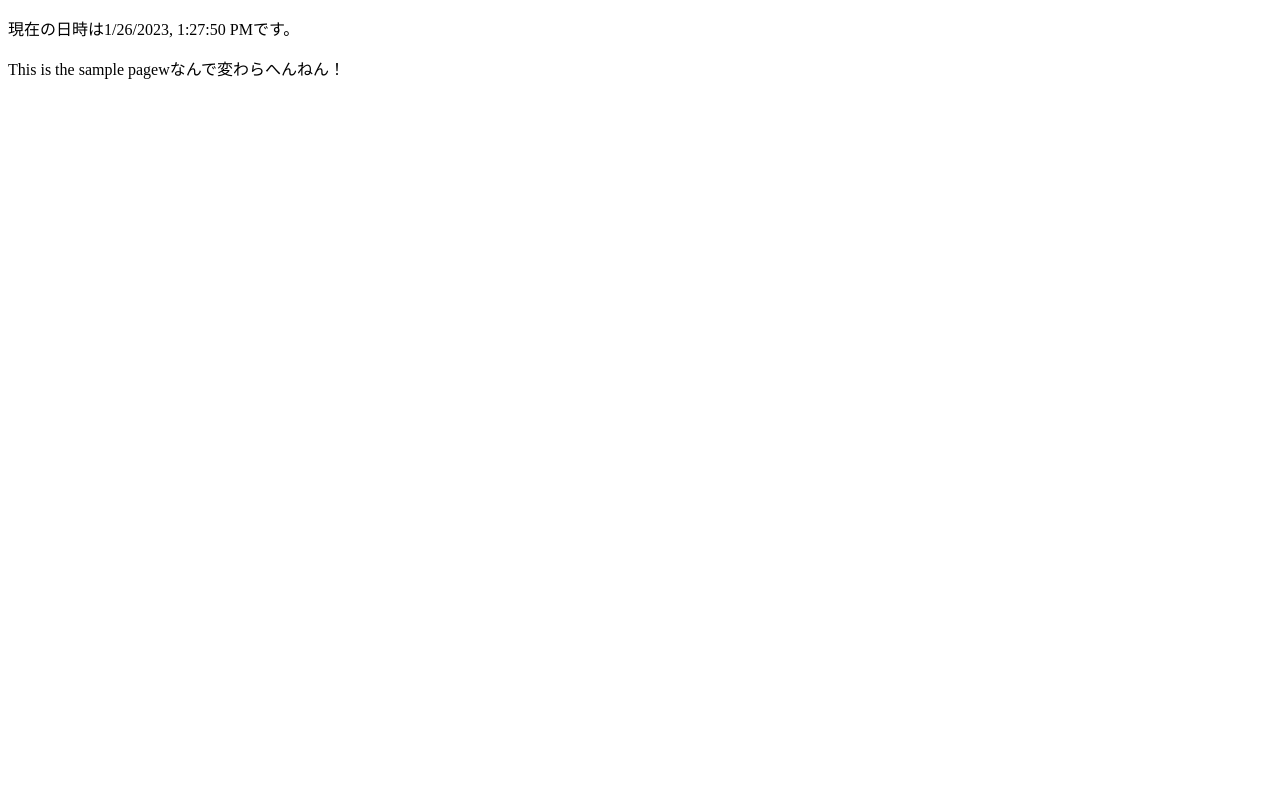
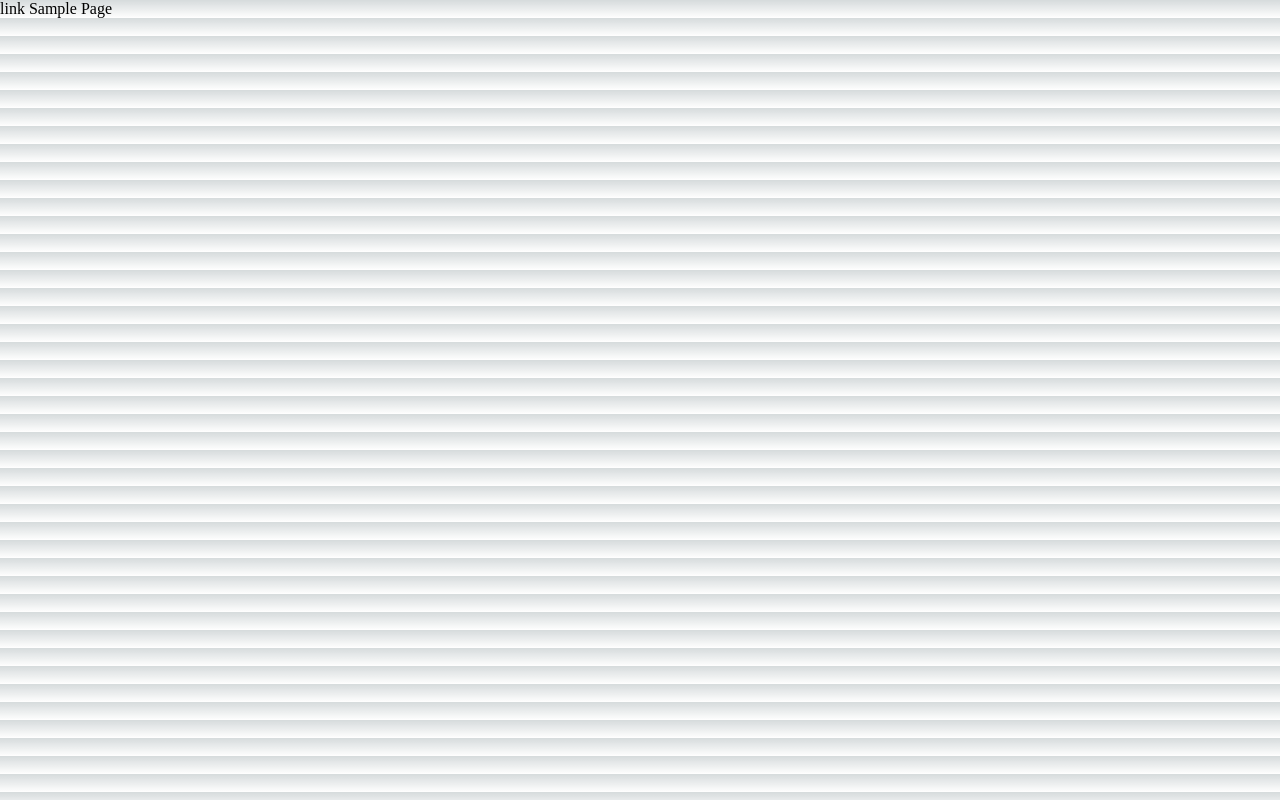
Before and after one commit to tns-develop/nekokaicho-quiz, a Next.js app: page /linkSample in a window 1280 px wide. Built offline with nearby package versions, Linux system fonts and the light colour scheme.

Commit message:
appDirを有効化

```diff
--- a/next.config.js
+++ b/next.config.js
@@ -1,7 +1,7 @@
 /** @type {import('next').NextConfig} */
 const nextConfig = {
   experimental: {
-    appDir: false,
+    appDir: true,
   },
   output: 'standalone',
 }
--- /dev/null
+++ b/src/app/linkSample/layout.tsx
@@ -0,0 +1,18 @@
+import '../globals.css'
+
+export default function RootLayout({
+  children,
+}: {
+  children: React.ReactNode
+}) {
+  return (
+    <html lang="en">
+      {/*
+        <head /> will contain the components returned by the nearest parent
+        head.tsx. Find out more at https://beta.nextjs.org/docs/api-reference/file-conventions/head
+      */}
+      <head />
+      <body>{children}</body>
+    </html>
+  )
+}
--- /dev/null
+++ b/src/app/linkSample/page.tsx
@@ -0,0 +1,11 @@
+import Link from 'next/link'
+import { Inter } from '@next/font/google'
+
+export default function linkSample() {
+  return (
+          <Link
+            href="/linkSample"
+          >link Sample Page
+          </Link>
+  )
+}
--- a/src/pages/linkSample.tsx
+++ b/src/pages/bklinkSample.tsx
@@ -1,5 +1,3 @@
-var aaa = "aaavc";
-
 export default function Home() {
   return (
     <div>
```
